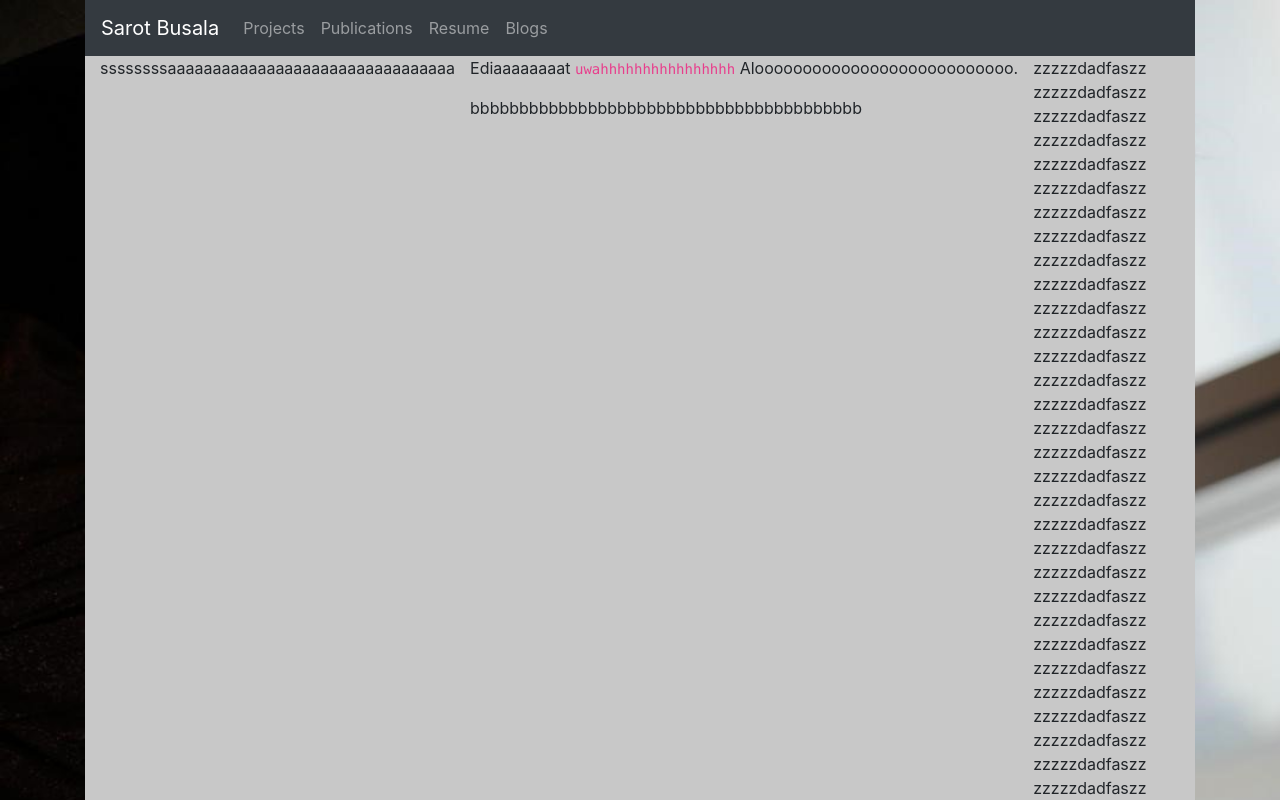
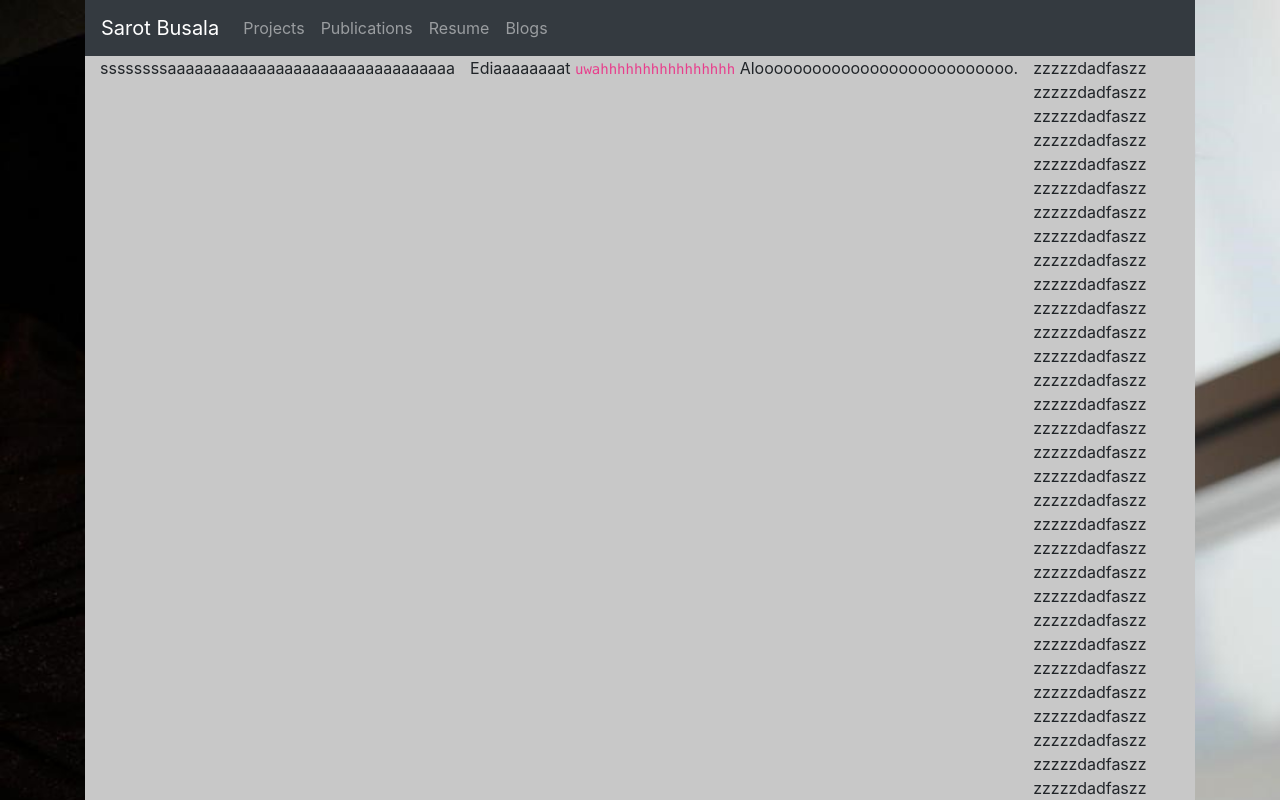
Before and after one commit to SarotBu/home, a React (Create React App) app: page / in a window 1280 px wide. Shown: the top 800 px of the page. Built offline with nearby package versions, Linux system fonts and the light colour scheme.

Commit message:
edit menu vertical in device

```diff
--- a/src/main/home/home.css
+++ b/src/main/home/home.css
@@ -4,7 +4,6 @@
 }
 .HomeContainer{
     display: flex;
-    align-content: center;
     width: 100%;
     height: 100%;
 }
--- a/src/main/home/index.js
+++ b/src/main/home/index.js
@@ -12,7 +12,6 @@ class HomeComponent extends Component {
           <p>
             Ediaaaaaaaat <code>uwahhhhhhhhhhhhhhhh</code> Alooooooooooooooooooooooooooo.
           </p>
-          bbbbbbbbbbbbbbbbbbbbbbbbbbbbbbbbbbbbbbbb
         </div>
         <div className="col">
           zzzzzdadfaszz<br />
```
